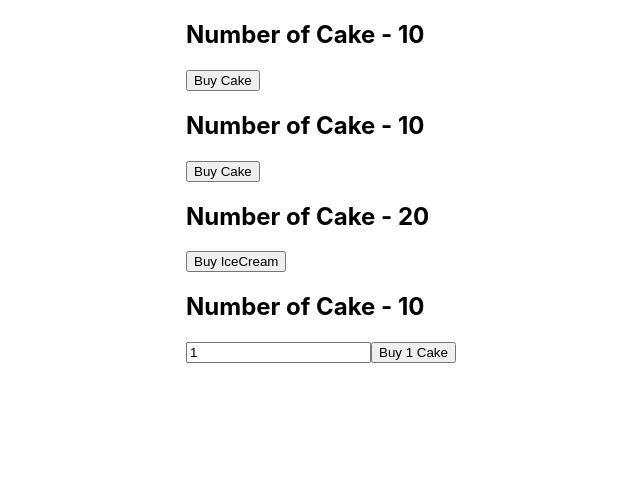
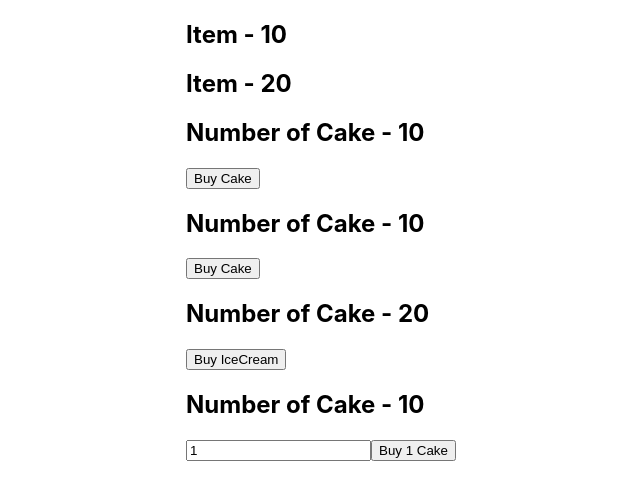
Before and after one commit to CloudBloq/react-redux-demo, a React (Create React App) app: page / in a window 1280 px wide. Shown: the top 500 px of the page, without its empty margins (326-966 px from the left). Built offline with nearby package versions, Linux system fonts and the light colour scheme.

Commit message:
adding mapStateToProps function 2 parameter

```diff
--- a/src/App.js
+++ b/src/App.js
@@ -6,6 +6,7 @@
 import HooksCakeContainer from './components/HooksCakeContainer';
 import IceCreamContainer from './components/IceCreamContainer';
 import NewCakeContainer from './components/NewCakeContainer';
+import ItemContainer from './components/ItemContainer';
 
 
 function App() {
@@ -13,6 +14,8 @@
 
     <Provider store={store}>
 <div className='container'>
+  <ItemContainer cake/>
+  <ItemContainer/>
   <HooksCakeContainer/>
 <CakeContainer/>
 <IceCreamContainer/>
--- /dev/null
+++ b/src/components/ItemContainer.js
@@ -0,0 +1,18 @@
+import React from 'react'
+import {connect} from 'react-redux'
+
+function ItemContainer(props){
+    return (
+        <div>
+            <h2>Item - {props.item}</h2>
+        </div>
+    );
+}
+
+const mapStateToProps=(state,ownProps)=>{
+    const itemState=ownProps.cake ? state.cake.numOfcakes : state.iceCream.numOfIceCreams
+
+    return {item:itemState}
+}
+
+export default connect(mapStateToProps)(ItemContainer);
```
